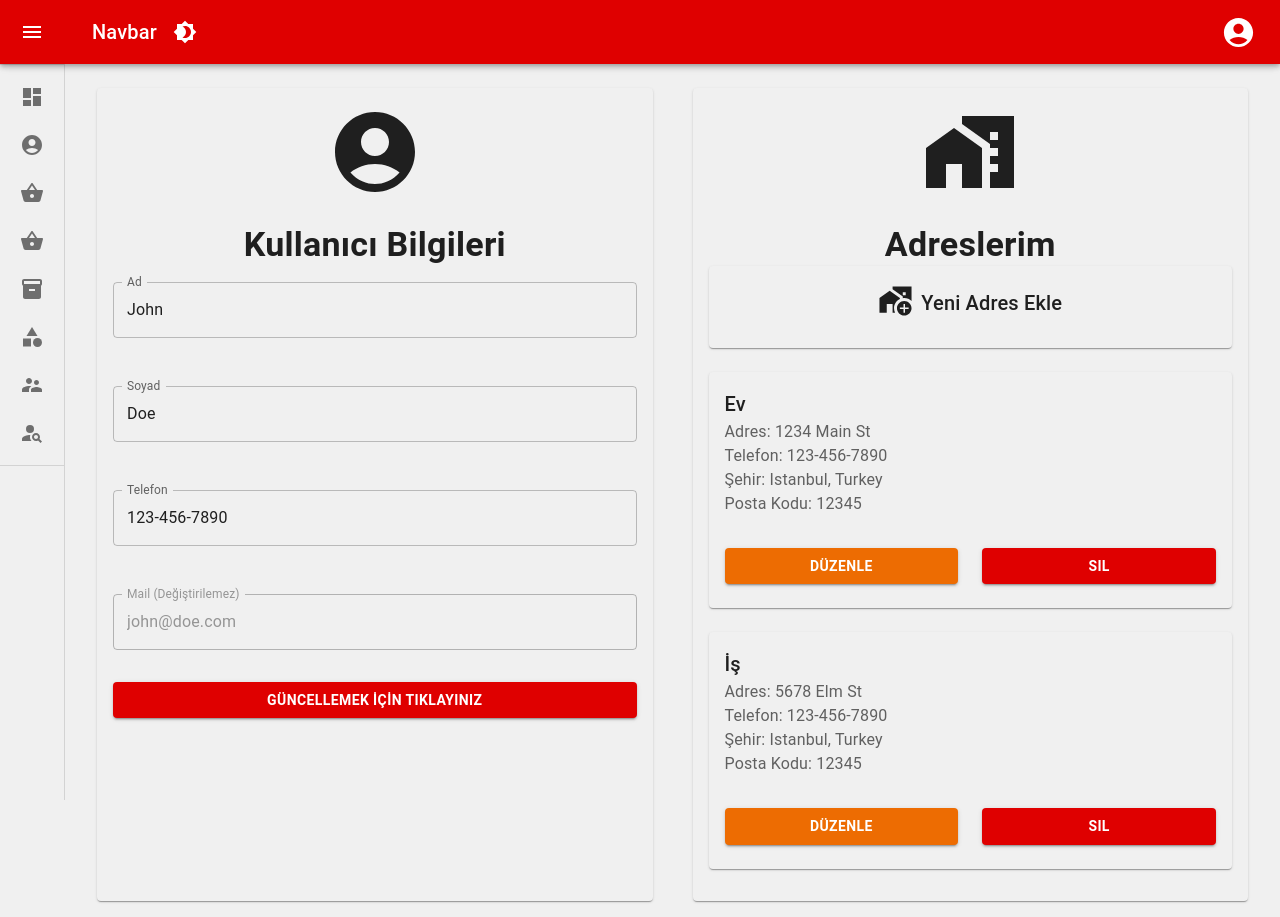
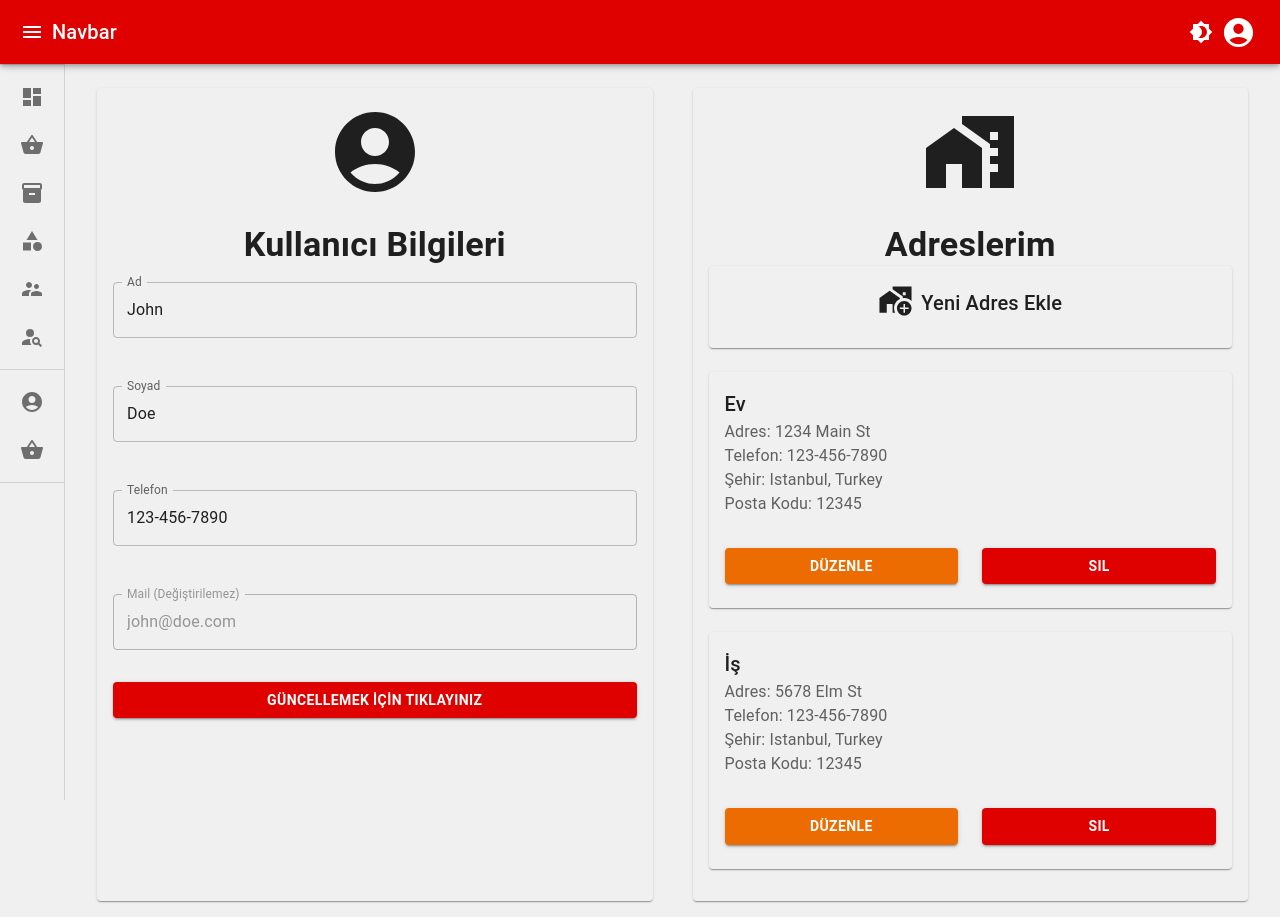
Before and after one commit to emreaknci/eShopping, a React (Vite) app in the folder Frontend/eShoppingWebUI/: page /user in a window 1280 px wide. Built offline with nearby package versions, Linux system fonts and the light colour scheme.

Commit message:
Navbar Made Responsive

```diff
--- a/Frontend/eShoppingWebUI/src/components/userLayout/Navbar.tsx
+++ b/Frontend/eShoppingWebUI/src/components/userLayout/Navbar.tsx
@@ -14,7 +14,7 @@ import ListItem from '@mui/material/ListItem';
 import ListItemButton from '@mui/material/ListItemButton';
 import ListItemIcon from '@mui/material/ListItemIcon';
 import ListItemText from '@mui/material/ListItemText';
-import { Menu, MenuItem, Tooltip } from '@mui/material';
+import { Grid, Menu, MenuItem, SwipeableDrawer, Tooltip, useMediaQuery } from '@mui/material';
 import { useState, useContext } from 'react';
 import { ThemeContext } from '../../App';
 import Brightness4Icon from '@mui/icons-material/Brightness4';
@@ -97,15 +97,17 @@ const Drawer = styled(MuiDrawer, { shouldForwardProp: (prop) => prop !== 'open'
   }),
 );
 
-const iconMap = [
+const adminIconMap = [
   { name: 'Dashboard', icon: <DashboardIcon />, link: 'dashboard' },
-  { name: 'Profilim', icon: <AccountCircle />, link: 'profile' },
-  { name: 'Siparişlerim', icon: <ShoppingBasketIcon />, link: 'my-orders' },
   { name: 'Siparişler', icon: <ShoppingBasketIcon />, link: 'orders' },
   { name: 'Ürünler', icon: <InventoryIcon />, link: 'products' },
   { name: 'Kategoriler', icon: <CategoryIcon />, link: 'categories' },
   { name: 'Adminler', icon: <SupervisorAccountIcon />, link: 'admins' },
   { name: 'Müşteriler', icon: <PersonSearchIcon />, link: 'customers' },
+];
+const customerIconMap = [
+  { name: 'Profilim', icon: <AccountCircle />, link: 'profile' },
+  { name: 'Siparişlerim', icon: <ShoppingBasketIcon />, link: 'my-orders' },
 ];
 
 
@@ -115,6 +117,8 @@ const Navbar = () => {
 
   const [open, setOpen] = React.useState(false);
   const [anchorEl, setAnchorEl] = useState(null);
+
+  const isSmallScreen = useMediaQuery(theme.breakpoints.down('sm'));
 
   const navigate = useNavigate();
 
@@ -126,6 +130,7 @@ const Navbar = () => {
     setOpen(false);
   };
 
+
   const handleMenuClick = (event: any) => {
     setAnchorEl(event.currentTarget);
   };
@@ -135,61 +140,89 @@ const Navbar = () => {
   };
   const navigateTo = (page: string) => {
     navigate(page);
+    handleDrawerClose();
   }
-  return (
-    <>
-      <AppBar position="fixed" open={open}>
-        <Toolbar>
-          <IconButton
-            color="inherit"
-            aria-label="open drawer"
-            onClick={handleDrawerOpen}
-            edge="start"
-            sx={{
-              marginRight: 5,
-              ...(open && { display: 'none' }),
-            }}
-          >
-            <MenuIcon />
-          </IconButton>
-          <Typography variant="h6" noWrap component="div">
-            Navbar
-          </Typography>
 
-          <IconButton sx={{ ml: 1 }} onClick={themeContext.toggleTheme} color="inherit">
-            {themeContext.theme === true ? <Brightness7Icon /> : <Brightness4Icon />}
-          </IconButton>
+  const largeScreenDrawer = (
+    <Drawer variant="permanent" open={open}>
+      <DrawerHeader>
+        <IconButton onClick={handleDrawerClose}>
+          {theme.direction === 'rtl' ? <ChevronRightIcon /> : <ChevronLeftIcon />}
+        </IconButton>
+      </DrawerHeader>
+      <Divider />
+      <List>
+        {adminIconMap.map((item) => {
+          return (
+            <ListItem onClick={() => navigateTo(item.link)} key={item.name} disablePadding sx={{ display: 'block' }}>
+              <ListItemButton
+                sx={{
+                  minHeight: 48,
+                  justifyContent: open ? 'initial' : 'center',
+                  px: 2.5,
+                }}
+              >
+                <ListItemIcon
+                  sx={{
+                    minWidth: 0,
+                    mr: open ? 3 : 'auto',
+                    justifyContent: 'center',
+                  }}
+                >
+                  {item.icon}
+                </ListItemIcon>
+                <ListItemText primary={item.name} sx={{ opacity: open ? 1 : 0 }} />
+              </ListItemButton>
+            </ListItem>
+          )
+        })}
+      </List>
+      <Divider />
+      <List>
+        {customerIconMap.map((item) => {
+          return (
+            <ListItem onClick={() => navigateTo(item.link)} key={item.name} disablePadding sx={{ display: 'block' }}>
+              <ListItemButton
+                sx={{
+                  minHeight: 48,
+                  justifyContent: open ? 'initial' : 'center',
+                  px: 2.5,
+                }}
+              >
+                <ListItemIcon
+                  sx={{
+                    minWidth: 0,
+                    mr: open ? 3 : 'auto',
+                    justifyContent: 'center',
+                  }}
+                >
+                  {item.icon}
+                </ListItemIcon>
+                <ListItemText primary={item.name} sx={{ opacity: open ? 1 : 0 }} />
+              </ListItemButton>
+            </ListItem>
+          )
+        }
+        )}
+      </List>
+      <Divider />
+    </Drawer>
+  )
 
-          <div style={{ marginLeft: 'auto' }}>
-            <Tooltip title={""}>
-              <IconButton onClick={handleMenuClick} sx={{ p: 0 }}>
-                <AccountCircle fontSize='large' style={{ color: "white" }} />
-              </IconButton>
-            </Tooltip>
-            <Menu
-              anchorEl={anchorEl}
-              open={Boolean(anchorEl)}
-              onClose={handleMenuClose}
-            >
-              <MenuItem onClick={() => navigateTo("/")}>Siteye Git</MenuItem>
-              <MenuItem onClick={handleMenuClose}>Çıkış</MenuItem>
-            </Menu>
-          </div>
+  const smallScreenDrawer = () => {
+    const iOS = typeof navigator !== 'undefined' && /iPad|iPhone|iPod/.test(navigator.userAgent);
 
-        </Toolbar>
-      </AppBar>
-
-
-
-      <Drawer variant="permanent" open={open}>
+    return (
+      <SwipeableDrawer disableBackdropTransition={!iOS} disableDiscovery={iOS} open={open} onOpen={handleDrawerOpen} onClose={handleDrawerClose} >
         <DrawerHeader>
           <IconButton onClick={handleDrawerClose}>
+
             {theme.direction === 'rtl' ? <ChevronRightIcon /> : <ChevronLeftIcon />}
           </IconButton>
         </DrawerHeader>
         <Divider />
         <List>
-          {iconMap.map((item) => {
+          {adminIconMap.map((item) => {
             return (
               <ListItem onClick={() => navigateTo(item.link)} key={item.name} disablePadding sx={{ display: 'block' }}>
                 <ListItemButton
@@ -212,14 +245,80 @@ const Navbar = () => {
                 </ListItemButton>
               </ListItem>
             )
-
+          })}
+        </List>
+        <Divider />
+        <List>
+          {customerIconMap.map((item) => {
+            return (
+              <ListItem onClick={() => navigateTo(item.link)} key={item.name} disablePadding sx={{ display: 'block' }}>
+                <ListItemButton
+                  sx={{
+                    minHeight: 48,
+                    justifyContent: open ? 'initial' : 'center',
+                    px: 2.5,
+                  }}
+                >
+                  <ListItemIcon
+                    sx={{
+                      minWidth: 0,
+                      mr: open ? 3 : 'auto',
+                      justifyContent: 'center',
+                    }}
+                  >
+                    {item.icon}
+                  </ListItemIcon>
+                  <ListItemText primary={item.name} sx={{ opacity: open ? 1 : 0 }} />
+                </ListItemButton>
+              </ListItem>
+            )
           }
           )}
-
         </List>
         <Divider />
+      </SwipeableDrawer >
+    )
+  }
 
-      </Drawer>
+  return (
+    <>
+      <AppBar position="fixed" >
+        <Toolbar>
+          <IconButton
+            color="inherit"
+            aria-label="open drawer"
+            onClick={() => { open ? handleDrawerClose() : handleDrawerOpen() }}
+            edge="start"
+          >
+            <MenuIcon />
+          </IconButton>
+          <Typography variant="h6" noWrap component="div">
+            Navbar
+          </Typography>
+          <div style={{ marginLeft: 'auto' }}>
+            <IconButton sx={{ ml: 1 }} onClick={themeContext.toggleTheme} color="inherit">
+              {themeContext.theme === true ? <Brightness7Icon /> : <Brightness4Icon />}
+            </IconButton>
+            <Tooltip title={""}>
+              <IconButton onClick={handleMenuClick} sx={{ p: 0 }}>
+                <AccountCircle fontSize='large' style={{ color: "white" }} />
+              </IconButton>
+            </Tooltip>
+            <Menu
+              anchorEl={anchorEl}
+              open={Boolean(anchorEl)}
+              onClose={handleMenuClose}
+            >
+              <MenuItem onClick={() => navigateTo("/")}>Siteye Git</MenuItem>
+              <MenuItem onClick={handleMenuClose}>Çıkış</MenuItem>
+            </Menu>
+          </div>
+
+        </Toolbar>
+      </AppBar>
+
+
+      {isSmallScreen ? smallScreenDrawer() : largeScreenDrawer}
     </>
   );
 }
--- a/Frontend/eShoppingWebUI/src/pages/UserLayout/CategoriesPage/CategoriesPage.tsx
+++ b/Frontend/eShoppingWebUI/src/pages/UserLayout/CategoriesPage/CategoriesPage.tsx
@@ -92,6 +92,13 @@ const CategoriesPage = () => {
     },
   });
 
+  const handleOpenForm=()=>{
+    setOpenForm(prev=>!prev);
+    formik.resetForm();
+    formik.values.features = [{ name: '', values: [''] }];
+    formik.values.subcategories = [''];
+  }
+
   const handleSubmit = (e: any) => {
     e.preventDefault();
 
@@ -107,6 +114,8 @@ const CategoriesPage = () => {
   const handleCancel = () => {
     setOpenForm(false);
     formik.resetForm();
+    formik.values.features = [{ name: '', values: [''] }];
+    formik.values.subcategories = [''];
   }
 
   const handleReset = () => {
@@ -372,7 +381,7 @@ const CategoriesPage = () => {
     )
   }
 
-  const renderAddCategoryCard = () => {
+  const renderFormCard = () => {
     return (
       <Grid item xs={12} sx={sxValues}>
         <Card >
@@ -455,7 +464,7 @@ const CategoriesPage = () => {
           </Grid>
           <Grid item xs={12} sm={3} sx={{ pt: { xs: 2, sm: 0 } }}>
             <Button fullWidth variant="contained" sx={{ fontWeight: 'bold' }}
-              color="primary" onClick={() => setOpenForm(prev => !prev)}>
+              color="primary" onClick={handleOpenForm}>
               {openForm ? 'Kapat' : 'Yeni Kategori Ekle'}
             </Button>
           </Grid>
@@ -477,7 +486,7 @@ const CategoriesPage = () => {
         />
       </Grid>
       {openForm &&
-        renderAddCategoryCard()
+        renderFormCard()
       }
       {renderCategories()}
     </Grid>
```
